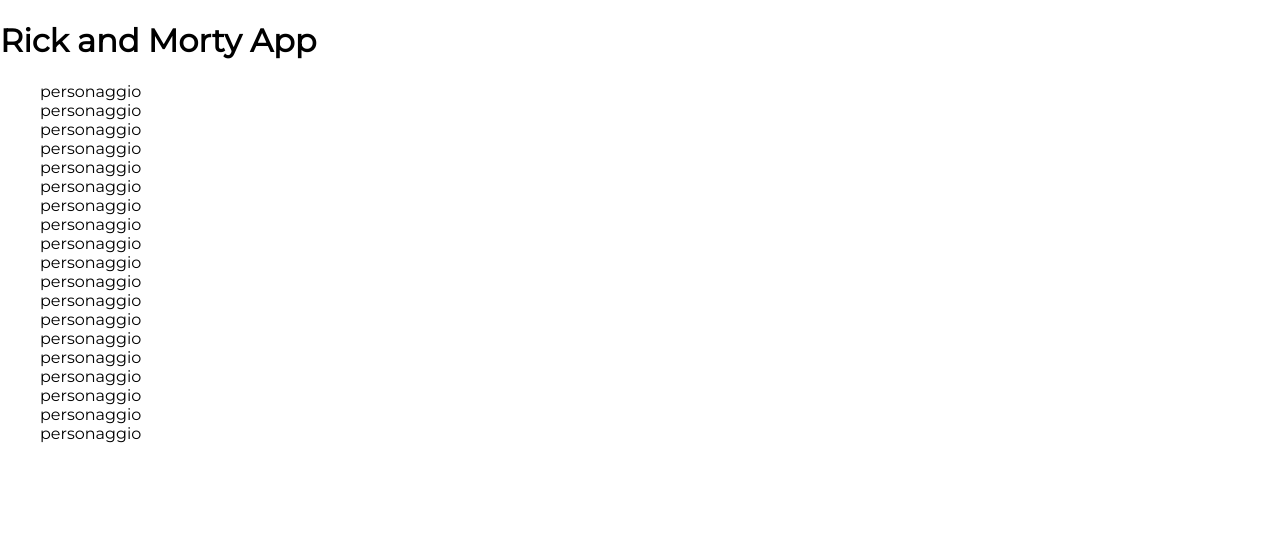
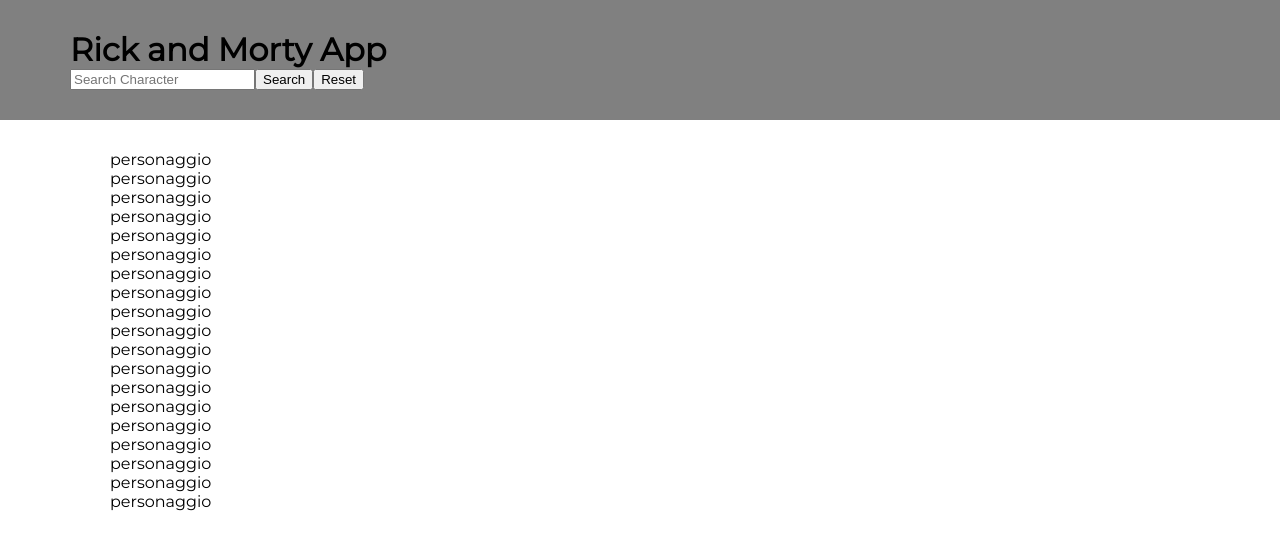
Before and after one commit to StefanoAntonelli93/vite-rick-morty, a Vue app: page / in a window 1280 px wide. Shown: the top 550 px of the page. Built offline with nearby package versions, Linux system fonts and the light colour scheme.

Commit message:
[UPD] creat AppHeader.vue

```diff
--- a/src/App.vue
+++ b/src/App.vue
@@ -1,19 +1,21 @@
 <script>
-import CharacterList from './components/CharacterList.vue';
+import AppHeader from './components/AppHeader.vue';
+import AppMain from './components/AppMain.vue';
 // // import store from store.js
 // import { store } from './store';
 
 export default {
   name: 'MyApp',
   components: {
-    CharacterList,
+    AppHeader,
+    AppMain,
   },
 };
 </script>
 
 <template>
-  <h1>Rick and Morty App</h1>
-  <CharacterList />
+  <AppHeader />
+  <AppMain />
 </template>
 
 <style scoped></style>
--- a/src/assets/js/scss/partials/_commons.scss
+++ b/src/assets/js/scss/partials/_commons.scss
@@ -0,0 +1,5 @@
+.container {
+  max-width: 1140px;
+  margin: 0 auto;
+  padding: 30px 0;
+}
--- a/src/assets/js/scss/partials/_reset.scss
+++ b/src/assets/js/scss/partials/_reset.scss
@@ -6,8 +6,13 @@
 
 ul {
   list-style-type: none;
+  margin: 0;
 }
 
 a {
   text-decoration: none;
 }
+
+h1 {
+  margin: 0;
+}
--- a/src/assets/js/scss/partials/_variables.scss
+++ b/src/assets/js/scss/partials/_variables.scss
@@ -0,0 +1 @@
+$header-color: gray;
--- /dev/null
+++ b/src/components/AppHeader.vue
@@ -0,0 +1,29 @@
+<script>
+export default {
+    name: 'AppHeader',
+}
+</script>
+
+
+<template>
+    <header>
+
+        <div class="container">
+            <h1>Rick and Morty App</h1>
+            <input type="text" placeholder="Search Character">
+            <button><a href=""></a>Search</button>
+            <button><a href=""></a>Reset</button>
+
+        </div>
+    </header>
+</template>
+
+
+<style scoped lang="scss">
+@use '../assets/js/scss/partials/_variables.scss' as *;
+
+header {
+    background-color: $header-color;
+
+}
+</style>
--- /dev/null
+++ b/src/components/AppMain.vue
@@ -0,0 +1,36 @@
+<script>
+
+export default {
+    name: 'AppMain',
+}
+
+</script>
+
+
+
+<template>
+    <div class="container">
+        <ul>
+            <li>personaggio</li>
+            <li>personaggio</li>
+            <li>personaggio</li>
+            <li>personaggio</li>
+            <li>personaggio</li>
+            <li>personaggio</li>
+            <li>personaggio</li>
+            <li>personaggio</li>
+            <li>personaggio</li>
+            <li>personaggio</li>
+            <li>personaggio</li>
+            <li>personaggio</li>
+            <li>personaggio</li>
+            <li>personaggio</li>
+            <li>personaggio</li>
+            <li>personaggio</li>
+            <li>personaggio</li>
+            <li>personaggio</li>
+            <li>personaggio</li>
+        </ul>
+
+    </div>
+</template>
--- a/src/components/CharacterList.vue
+++ /dev/null
@@ -1,34 +0,0 @@
-<script>
-
-export default {
-    name: 'CharacterList',
-}
-
-</script>
-
-ScriptCompileContext
-
-
-<template>
-    <ul>
-        <li>personaggio</li>
-        <li>personaggio</li>
-        <li>personaggio</li>
-        <li>personaggio</li>
-        <li>personaggio</li>
-        <li>personaggio</li>
-        <li>personaggio</li>
-        <li>personaggio</li>
-        <li>personaggio</li>
-        <li>personaggio</li>
-        <li>personaggio</li>
-        <li>personaggio</li>
-        <li>personaggio</li>
-        <li>personaggio</li>
-        <li>personaggio</li>
-        <li>personaggio</li>
-        <li>personaggio</li>
-        <li>personaggio</li>
-        <li>personaggio</li>
-    </ul>
-</template>
--- a/src/store.js
+++ b/src/store.js
@@ -1,4 +1,4 @@
 //  STATE MANAGEMENT
-import { reactive } from "vue";
+// import { reactive } from "vue";
 
-export const store = reactive({});
+// export const store = reactive({});
```
Also changed, not shown: src/assets/js/scss/main.scss (+6 -6 lines).
